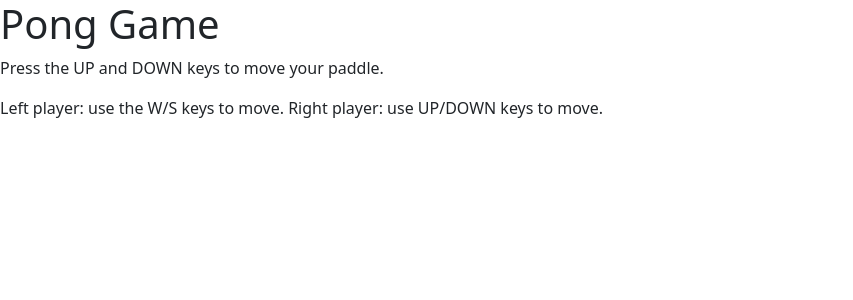
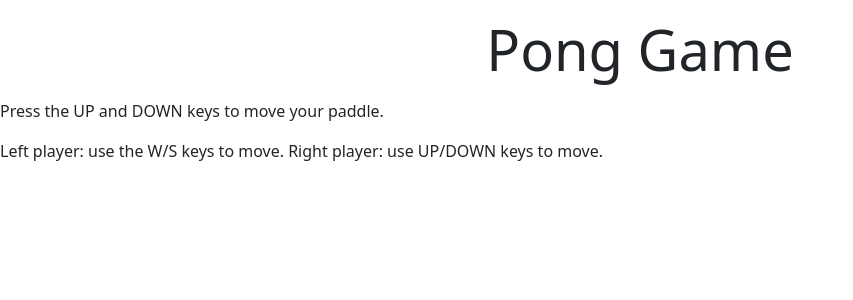
Before and after one commit to dmaessen/transcendence, a Django app: page /game_server/ in a window 1280 px wide. Shown: the top 300 px of the page, without its empty margins (0-853 px from the left). Run offline with Django 5.2, Linux system fonts and the light colour scheme; some libraries are stand-ins or nearby versions.

Commit message:
added layers to index.html

```diff
--- a/backend/game_server/templates/game_server/index.html
+++ b/backend/game_server/templates/game_server/index.html
@@ -14,7 +14,7 @@
     <!-- <link rel="stylesheet" type="text/css" href="/static/styles.css"> -->
 </head>
 <body>
-    <h1>Pong Game</h1>
+    <h1 id="gameTitle" class="text-center my-3 display-4">Pong Game</h1>
     <canvas id="game" style="display:none;"></canvas>
       <p id="game-instruction1">Press the UP and DOWN keys to move your paddle.</p>
       <p id="game-instruction2">Left player: use the W/S keys to move. Right player: use UP/DOWN keys to move.</p>
--- a/frontend/statics/styles.css
+++ b/frontend/statics/styles.css
@@ -44,7 +44,9 @@ canvas {
 }
 
 h1 {
-    margin-bottom: 20px;
+    /* margin-bottom: 20px; */
+    font-size: calc(1.5rem + 1vw);
+    font-weight: bold;
 }
 
 p {
```
Also changed, not shown: frontend/statics/script.js (+7 -0 lines).
